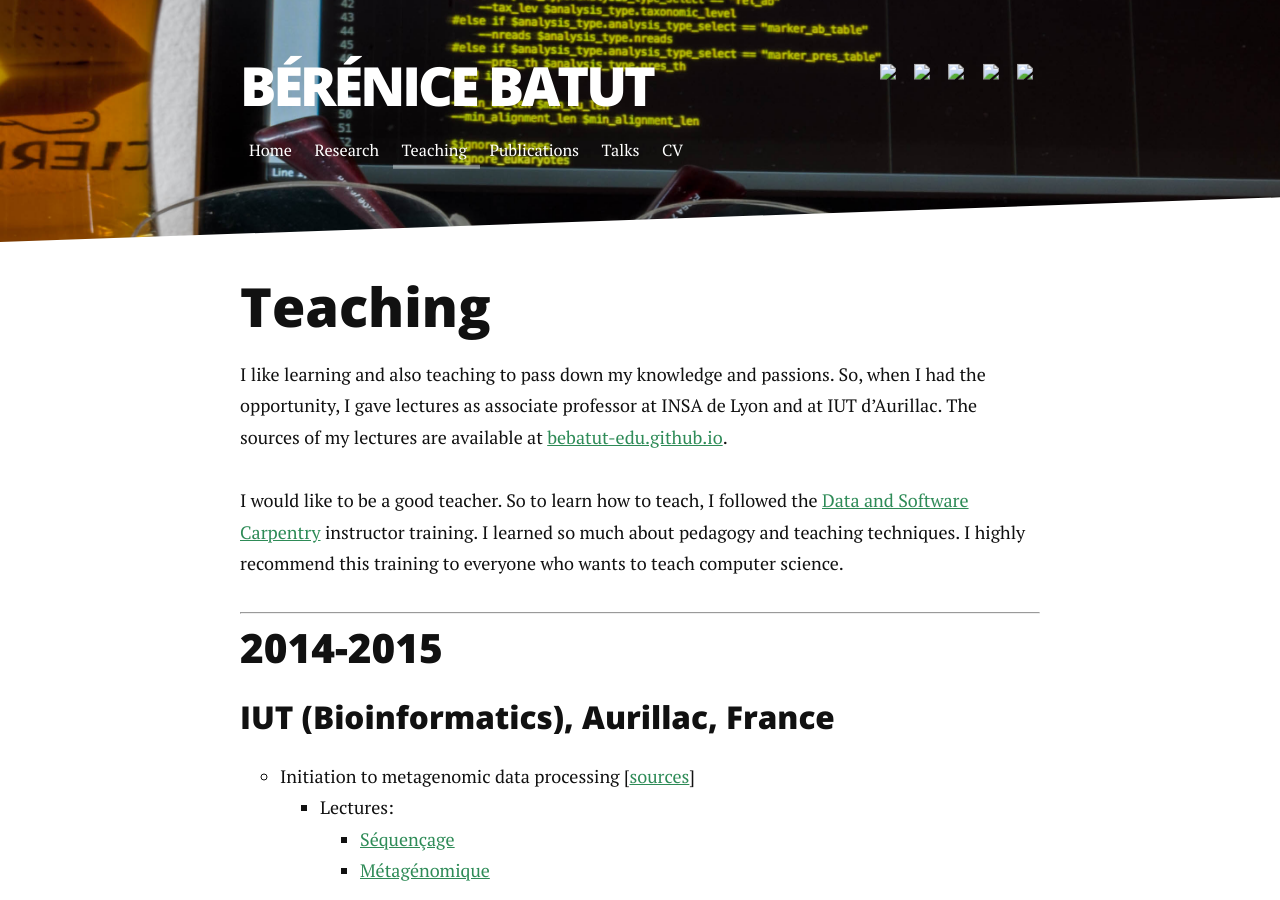
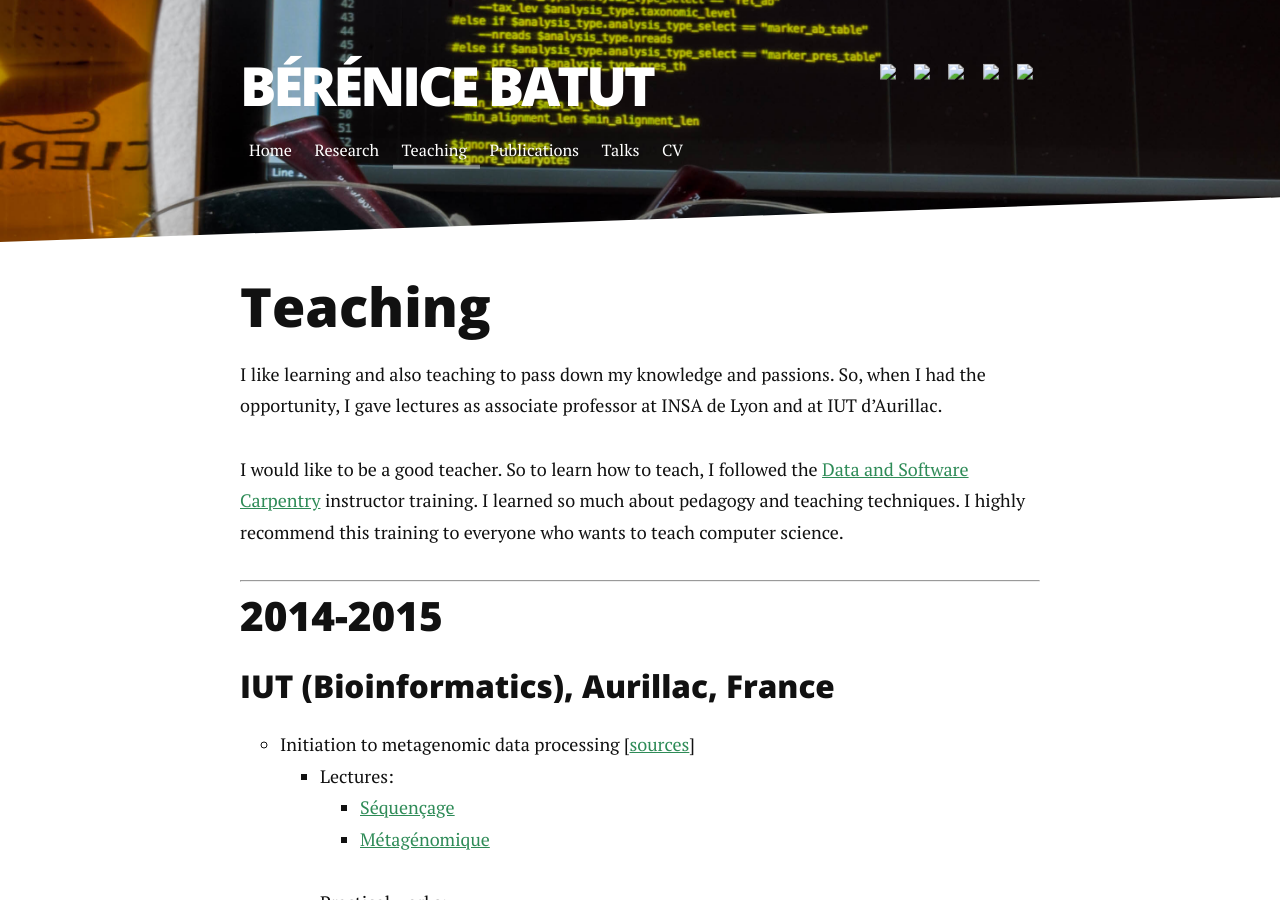
Before and after one commit to bebatut-research/bebatut-research.github.io, a Jekyll site: the page built from teaching.md, in a window 1280 px wide and 900 px high. Built offline with Jekyll 4.4.1, drawn with Linux system fonts in a browser that asks for light colours; nearby versions of some CDN libraries; Markdown is read by kramdown in place of the engine named in the settings.

Commit message:
Remove link to bebatut-edu.github.io

```diff
--- a/teaching.md
+++ b/teaching.md
@@ -7,8 +7,7 @@ title: Teaching
 
 I like learning and also teaching to pass down my knowledge and passions. So,
 when I had the opportunity, I gave lectures as associate professor at INSA de Lyon
-and at IUT d'Aurillac. The sources of my lectures are available at
-[bebatut-edu.github.io](http://bebatut-edu.github.io).
+and at IUT d'Aurillac.
 
 I would like to be a good teacher. So to learn how to teach, I followed the
 [Data and Software Carpentry](https://software-carpentry.org/) instructor
```
